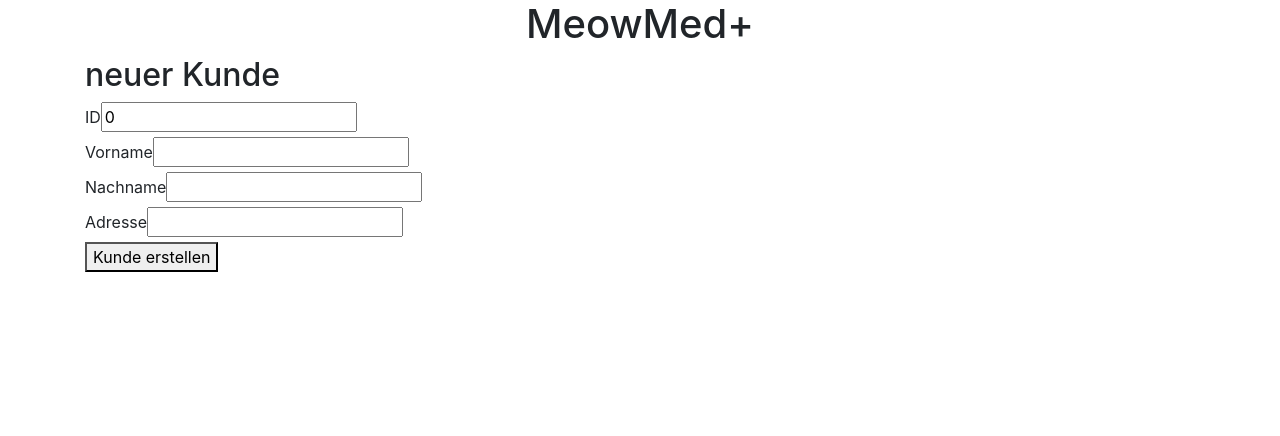
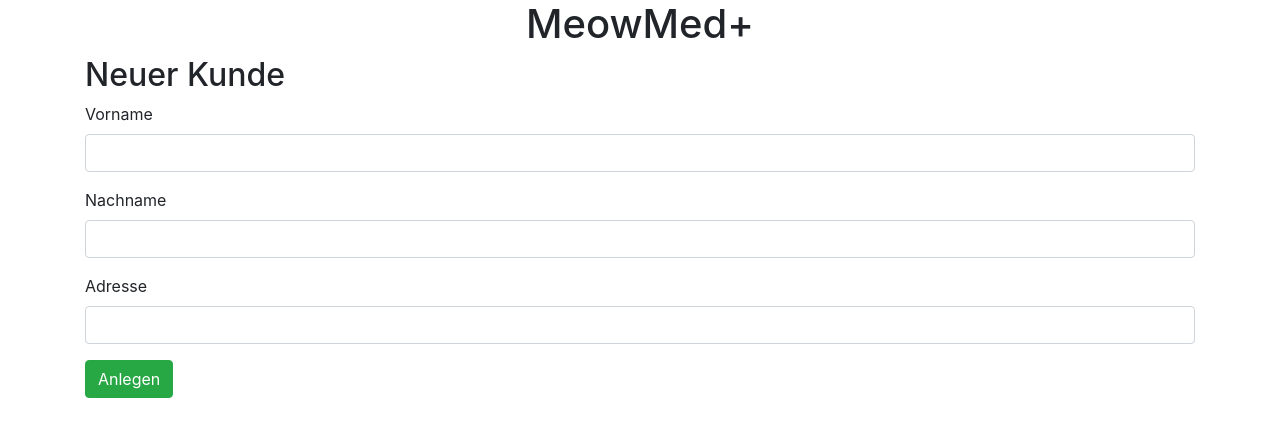
Before and after one commit to mithrbt/meowmed_frontend, an Angular app: page /register in a window 1280 px wide. Shown: the top 436 px of the page. Built offline with nearby package versions, Linux system fonts and the light colour scheme; no server answers.

Commit message:
fixed neuen Kunden anlegen

```diff
--- a/src/app/app.module.ts
+++ b/src/app/app.module.ts
@@ -5,7 +5,8 @@ import { AppRoutingModule } from './app-routing.module';
 import { AppComponent } from './app.component';
 import { CustomerListComponent } from './customer-list/customer-list.component';
 import { CustomerRegisterComponent } from './customer-register/customer-register.component';
-import {FormsModule} from "@angular/forms";
+import { FormsModule } from "@angular/forms";
+import { ReactiveFormsModule } from '@angular/forms';
 
 
 @NgModule({
@@ -18,7 +19,8 @@ import {FormsModule} from "@angular/forms";
     BrowserModule,
     AppRoutingModule,
     HttpClientModule,
-    FormsModule
+    FormsModule,
+    ReactiveFormsModule
   ],
   providers: [],
   bootstrap: [AppComponent]
--- a/src/app/customer-list/customer-list.component.html
+++ b/src/app/customer-list/customer-list.component.html
@@ -1,4 +1,9 @@
 <h2> Mitarbeiter Dashboard </h2>
+<form>
+  <a onclick = "window.location.href = 'http://localhost:4200/register';" routerLink="register" routerLinkActive="active" style="float: right;">
+    <button>Neuer Kunde +</button>
+  </a>
+</form>
 <table class = "table table-striped">
     <thead>
         <tr>
--- a/src/app/customer-register/customer-register.component.html
+++ b/src/app/customer-register/customer-register.component.html
@@ -1,27 +1,22 @@
 
-<h2> neuer Kunde </h2>
-<table class = "table table-striped">
-    <thead>
-    </thead>
-    <tbody>
+<h2> Neuer Kunde </h2>
+<form (ngSubmit)="createCustomer()">
 
-        <div>
-            <label for="id">ID</label>
-            <input type="text" id="id" name="id" [(ngModel)]="customer.id" required>
-        </div>
-        <div>
-            <label for="firstName">Vorname</label>
-            <input type="text" id="firstName" name="firstName" [(ngModel)]="customer.firstname" required>
-        </div>
-        <div>
-            <label for="lastName">Nachname</label>
-            <input type="text" id="lastName" name="lastName" [(ngModel)]="customer.lastname" required>
-        </div>
-        <div>
-            <label for="address">Adresse</label>
-            <input type="text" id="address" name="address" [(ngModel)]="customer.address" required>
-        </div>
-        <button type="button" (click)="createCustomer()">Kunde erstellen</button>
+  <div class = "form-group">
+    <label> Vorname </label>
+    <input type="text" class="form-control" id="firstname"
+           [(ngModel)] = "customer.firstname" name ="firstname">
+  </div>
+  <div class = "form-group">
+    <label> Nachname </label>
+    <input type="text" class="form-control" id="lastname"
+           [(ngModel)] = "customer.lastname" name ="lastname">
+  </div>
+  <div class = "form-group">
+    <label> Adresse </label>
+    <input type="text" class="form-control" id="address"
+           [(ngModel)] = "customer.address" name ="address">
+  </div>
 
-    </tbody>
-</table>
+  <button class = "btn btn-success" type ="submit">Anlegen</button>
+</form>
--- a/src/app/customer-register/customer-register.component.ts
+++ b/src/app/customer-register/customer-register.component.ts
@@ -1,25 +1,37 @@
 import {Component, OnInit} from '@angular/core';
 import {Customer} from "../customer";
 import {CustomerService} from "../customer.service";
-import { FormsModule } from '@angular/forms';
+import {Router} from "@angular/router";
+
 @Component({
   selector: 'app-customer-register',
   templateUrl: './customer-register.component.html',
   styleUrls: ['./customer-register.component.css']
 })
 export class CustomerRegisterComponent implements OnInit{
-  constructor(private customerService: CustomerService){
+
+  customer : Customer = new Customer();
+
+
+  constructor(private customerService: CustomerService, private router: Router){
   }
-  customer: Customer = {
-    id: 0,
-    firstname: '',
-    lastname: '',
-    address: ''
-  };
-  ngOnInit(): void{
-    this.createCustomer();
+
+  ngOnInit() {
   }
-  createCustomer(){
-    this.customerService.createCustomer();
+
+  saveCustomer(){
+    this.customerService.createCustomer(this.customer).subscribe(data =>{
+      console.log(data);
+    },
+    error => console.log(error));
+  }
+
+  /** Wenn neuer Kunde angelegt wird, soll auf die Kunden Details Seite weitergelietet werden */
+  goToCustomerDetails(){
+  }
+
+  createCustomer() {
+    console.log(this.customer);
+    this.saveCustomer();
   }
 }
--- a/src/app/customer.service.ts
+++ b/src/app/customer.service.ts
@@ -16,12 +16,8 @@ export class CustomerService {
     return this.httpClient.get<Customer[]>(this.baseURL);
   }
 
-  createCustomer() {
-    this.httpClient.post(this.baseURL, this.customer)
-        .subscribe((response) => {
-          console.log('Kunde erstellt:', response);
-          // Hier können Sie eine Weiterleitung oder andere Aktionen hinzufügen
-        });
+  createCustomer(customer: Customer): Observable<Object>{
+    return this.httpClient.post(this.baseURL, customer);
+  }
 
-  }
 }
```
